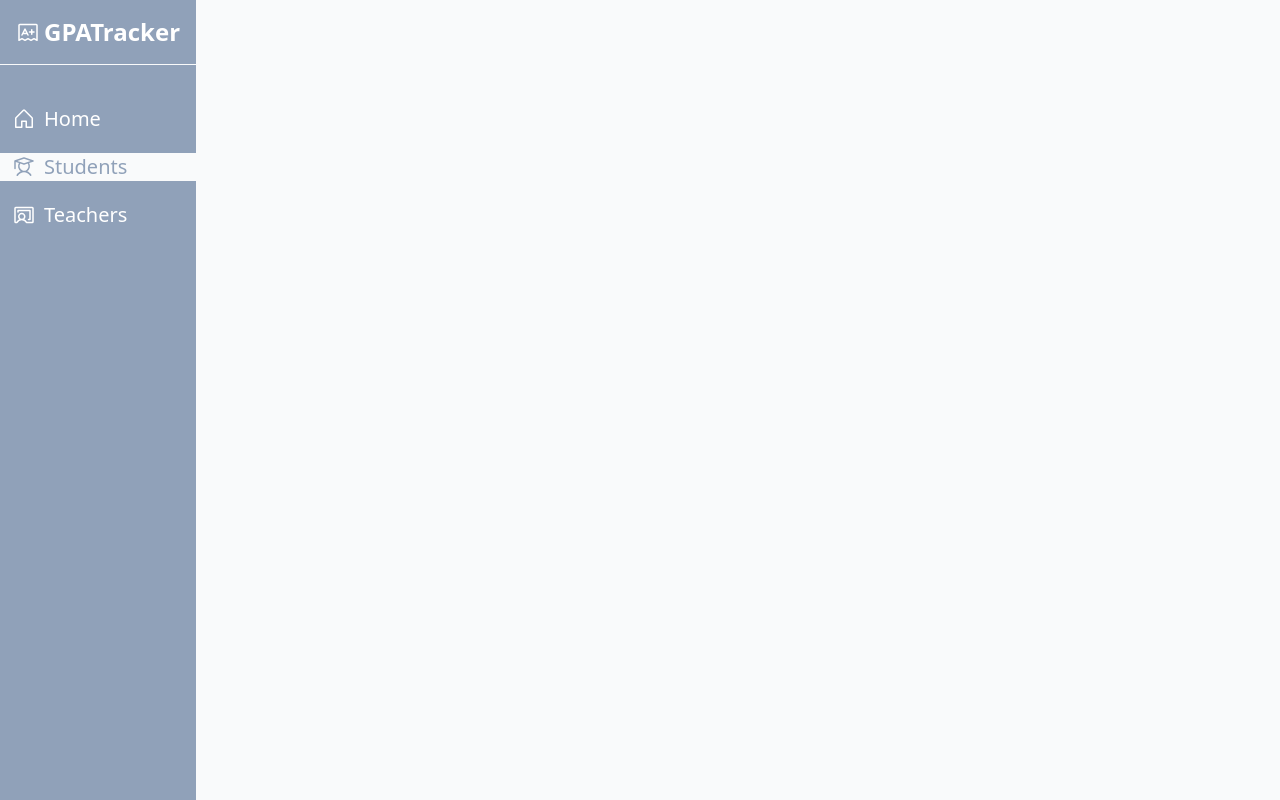
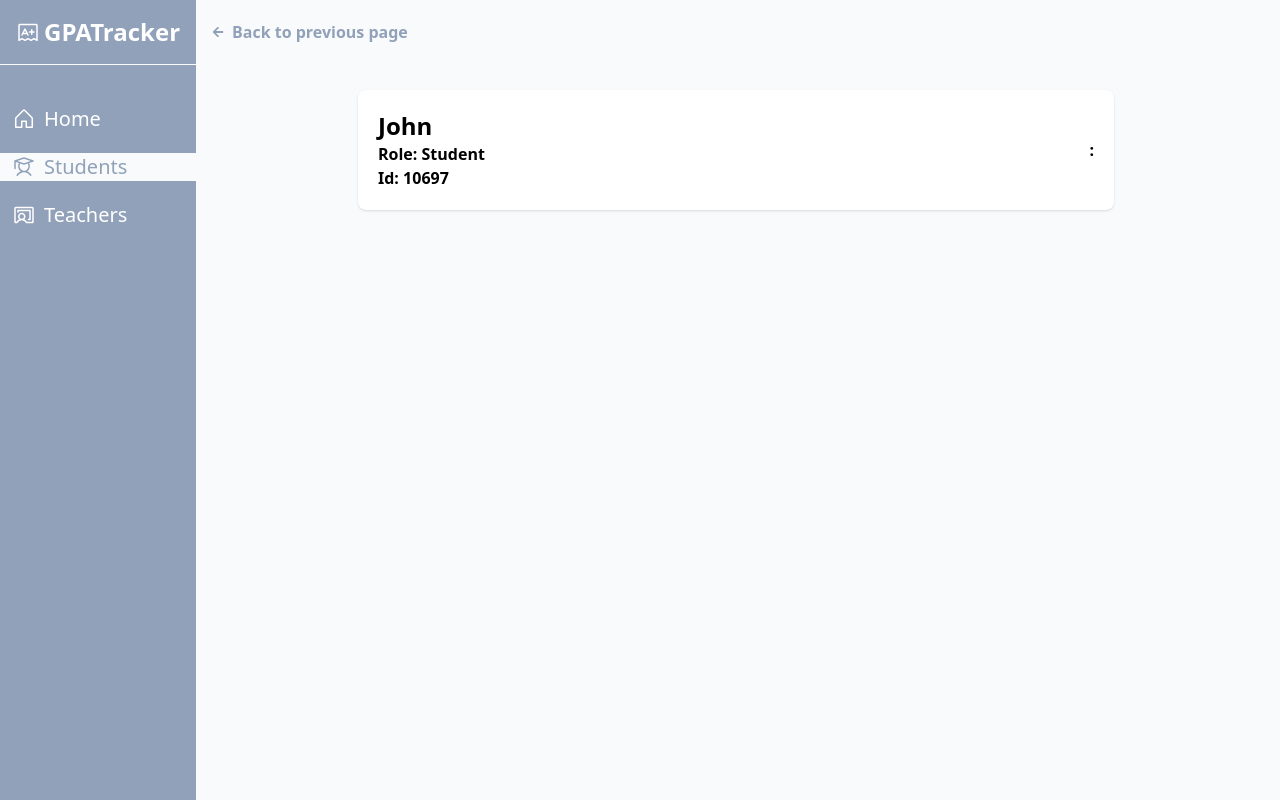
Before and after one commit to yong-zhuo/GovTechTHT-Frontend, a React (Vite) app: page /students/10697 in a window 1280 px wide. Built offline with nearby package versions, Linux system fonts and the light colour scheme.

Commit message:
Update Profile Page

```diff
--- a/src/App.jsx
+++ b/src/App.jsx
@@ -3,6 +3,7 @@ import './App.css'
 import SideBar from './components/SideBar'
 import StudentsPage from './pages/StudentsPage'
 import TeachersPage from './pages/TeachersPage'
+import ProfilePage from './pages/ProfilePage'
 
 function App() {
 
@@ -18,6 +19,7 @@ function App() {
               <Routes>
                 {/* Student Page*/}
                 <Route path="/students" element={<StudentsPage />} />
+                <Route path="/students/:id" element={<ProfilePage/>} />
                 {/* Teacher Page */}
                 <Route path="/teachers" element={<TeachersPage />} />
               </Routes>
--- a/src/components/profile/BackButton.jsx
+++ b/src/components/profile/BackButton.jsx
@@ -8,8 +8,9 @@ const BackButton = () => {
     <>
       <button
         onClick={() => navigate(-1)}
-        className="group mb-2 inline-flex items-center font-semibold leading-tight text-secondary">
-        <FaArrowLeft size={12} className='group-hover:-translate-x-2 mr-2 transition'/> Back to previous page
+        className="group mb-2 inline-flex items-center font-semibold leading-tight
+        text-slate-400 cursor-pointer hover:text-slate-500 transition">
+        <FaArrowLeft size={12} className='group-hover:-translate-x-2 mr-2 transition' /> Back to previous page
       </button>
     </>
   )
--- a/src/components/profile/PersonDetailCard.jsx
+++ b/src/components/profile/PersonDetailCard.jsx
@@ -2,7 +2,7 @@
 const PersonDetailCard = ({ role, name, details, id }) => {
 
     return (
-        <div className="bg-white shadow p-5 rounded-lg flex flex-row justify-between items-center">
+        <div className="bg-white shadow rounded-lg flex flex-row justify-between items-center p-5 mt-5 w-full sm:w-3/4">
             <div className="flex flex-col">
                 <h1 className="text-2xl font-bold capitalize">{name}</h1>
                 <h2 className="text-md font-semibold capitalize">Role: {role}</h2>
--- a/src/pages/PersonsPage.jsx
+++ b/src/pages/PersonsPage.jsx
@@ -1,11 +1,11 @@
 /* eslint-disable react/prop-types */
-import { Route, Routes, useLocation } from "react-router"
+import { useLocation } from "react-router"
 import DataTable from "../components/DataTable"
 import { students } from "../data/mockStudentData"
 import GPADoubleLineChart from "../components/GPADoubleLineChart"
 import { getAverageCumulativeGpas, getAverageSemesterGpas } from "../utils/gpaUtils"
 
-const PersonsPage = ({ data, tableColumns, SubRoute }) => {
+const PersonsPage = ({ data, tableColumns}) => {
 
   const location  = useLocation()
   const role = location.pathname.split('/')[1]
@@ -33,9 +33,6 @@ const PersonsPage = ({ data, tableColumns, SubRoute }) => {
           <DataTable data={data} columns={tableColumns} />
         </div>
       </div>
-      <Routes>
-        <Route path=":id" element={<SubRoute />} />
-      </Routes>
     </div>
   )
 }
--- a/src/pages/ProfilePage.jsx
+++ b/src/pages/ProfilePage.jsx
@@ -1,8 +1,19 @@
-import React from 'react'
+import { useParams } from "react-router"
+import BackButton from "../components/profile/BackButton"
+import PersonDetailCard from "../components/profile/PersonDetailCard"
 
 const ProfilePage = () => {
+
+    const { id } = useParams()
+
     return (
-        <div>ProfilePage</div>
+        <div className="m-5">
+            <BackButton />
+            <div className="m-5 flex flex-col justify-center items-center">
+                <PersonDetailCard name='John' id={id} role={'student'} details={[{}]
+                } />
+            </div>
+        </div>
     )
 }
 
--- a/src/pages/Student.jsx
+++ /dev/null
@@ -1,12 +0,0 @@
-import { useParams } from "react-router"
-
-const Student = () => {
-
-  const { id } = useParams()
-
-  return (
-    <div>{id}</div>
-  )
-}
-
-export default Student
--- a/src/pages/StudentsPage.jsx
+++ b/src/pages/StudentsPage.jsx
@@ -2,7 +2,6 @@ import { useMemo } from "react"
 import { convertStudentsData } from "../utils/tableDataUtils"
 import { students } from "../data/mockStudentData"
 import PersonsPage from "./PersonsPage"
-import Student from "./Student"
 import { studentTableColumns } from "../data/tableColumns"
 
 const StudentsPage = () => {
@@ -11,7 +10,7 @@ const StudentsPage = () => {
 
     return (
         <>
-            <PersonsPage data={studentsData} tableColumns={studentTableColumns} SubRoute={Student} />
+            <PersonsPage data={studentsData} tableColumns={studentTableColumns}/>
         </>
     )
 }
--- a/src/pages/Teacher.jsx
+++ /dev/null
@@ -1,10 +0,0 @@
-import { useParams } from "react-router"
-
-const Teacher = () => {
-  const { id } = useParams()
-  return (
-    <div>{id}</div>
-  )
-}
-
-export default Teacher
--- a/src/pages/TeachersPage.jsx
+++ b/src/pages/TeachersPage.jsx
@@ -3,7 +3,6 @@ import PersonsPage from "./PersonsPage"
 import { convertTeachersData } from "../utils/tableDataUtils"
 import { teachers } from "../data/mockTeacherData"
 import { teacherTableColumns } from "../data/tableColumns"
-import Teacher from "./Teacher"
 
 const TeachersPage = () => {
 
@@ -11,7 +10,7 @@ const TeachersPage = () => {
 
   return (
     <>
-      <PersonsPage data={teachersData} tableColumns={teacherTableColumns} SubRoute={Teacher} />
+      <PersonsPage data={teachersData} tableColumns={teacherTableColumns}/>
     </>
   )
 }
```
